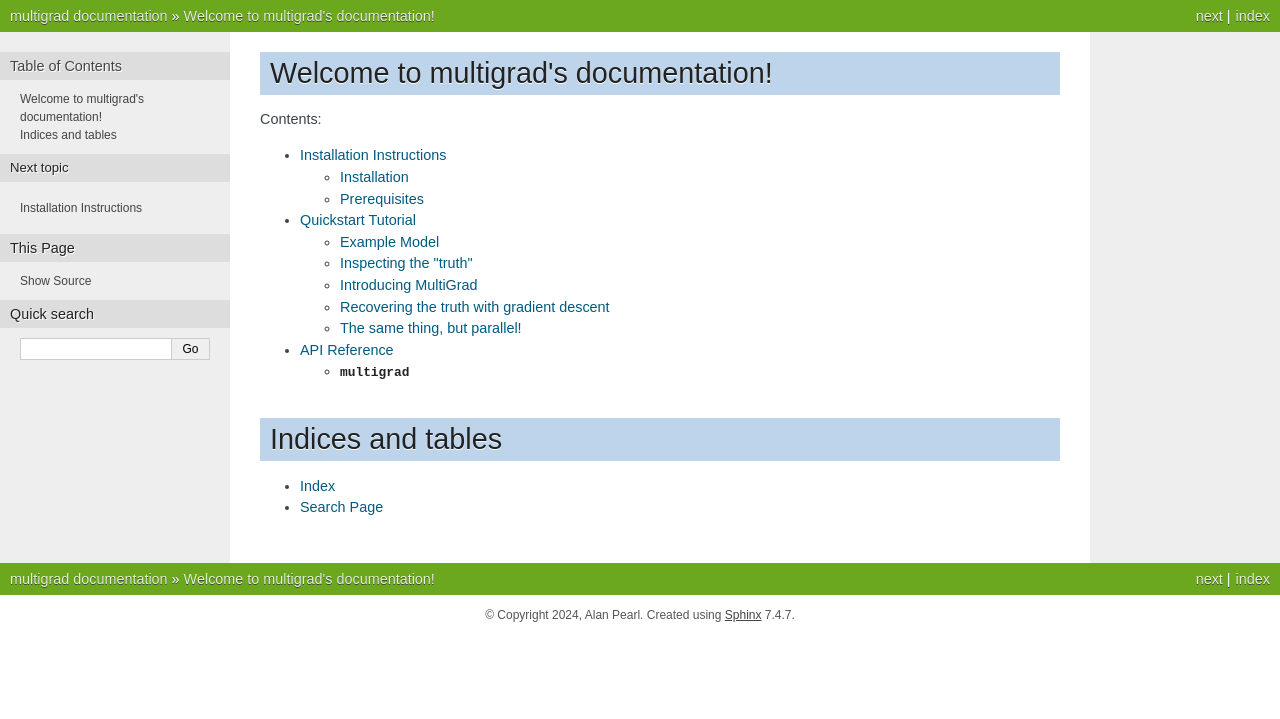
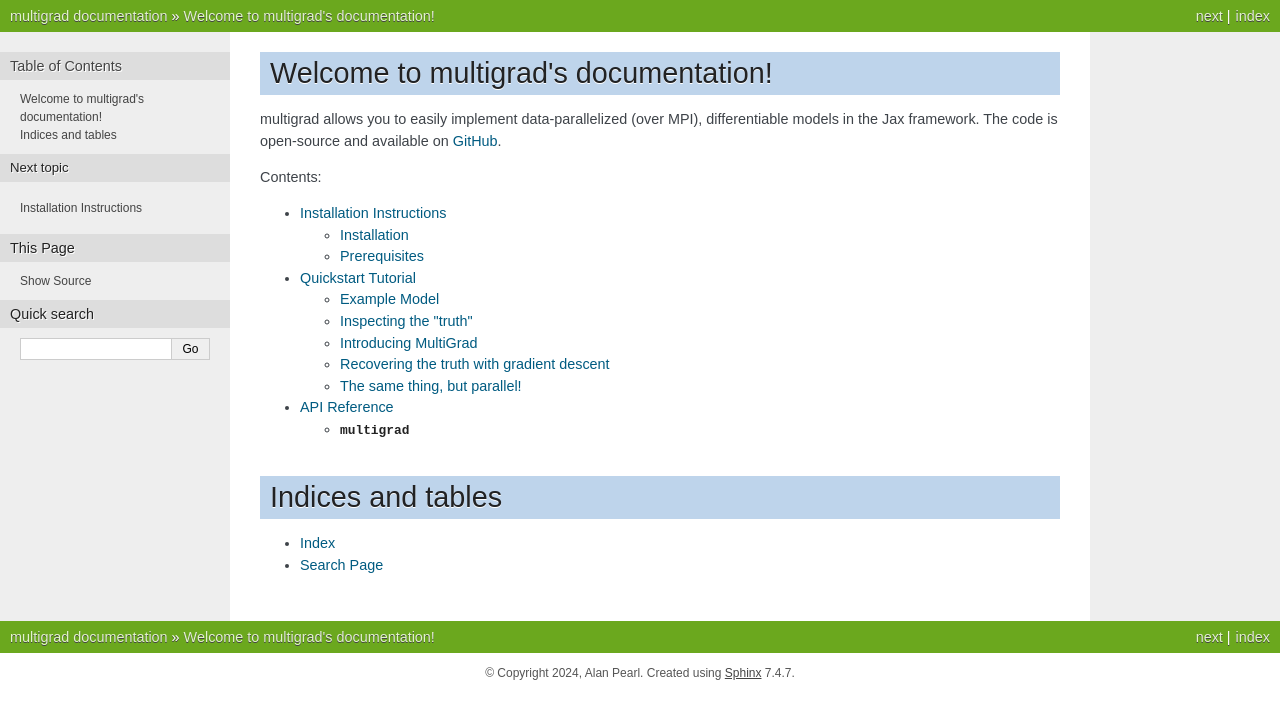
Before and after one commit to AlanPearl/multigrad, a Sphinx documentation site: the page built from docs/source/index.rst, in a window 1280 px wide. Shown: the top 719 px of the page. Built offline with Sphinx 7.4.7, drawn with Linux system fonts in a browser that asks for light colours.

Commit message:
Link github and RTD

```diff
--- a/docs/source/index.rst
+++ b/docs/source/index.rst
@@ -5,6 +5,10 @@
 
 Welcome to multigrad's documentation!
 =====================================
+
+multigrad allows you to easily implement data-parallelized (over MPI),
+differentiable models in the Jax framework. The code is open-source and
+available on `GitHub <https://github.com/AlanPearl/multigrad>`__.
 
 .. toctree::
    :maxdepth: 2
```
Also changed, not shown: README.md (+6 -0 lines).
